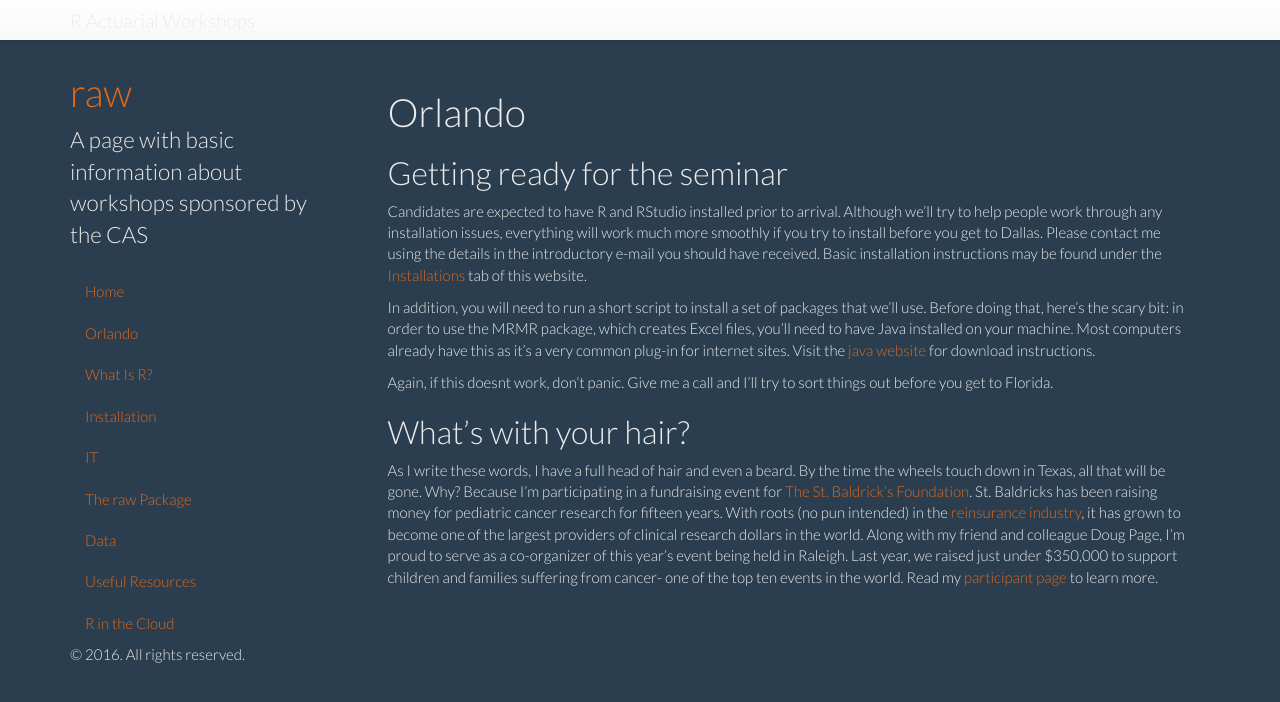
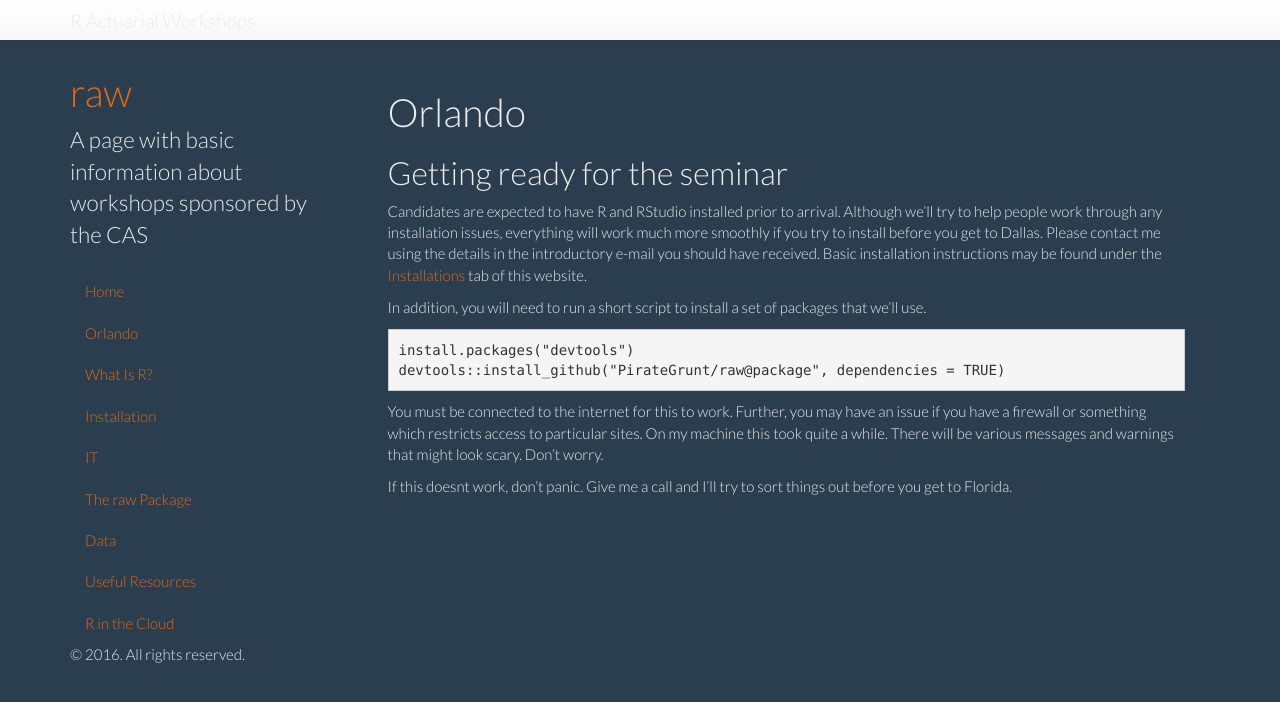
Before and after one commit to PirateGrunt/raw, a Jekyll site: the page built from Orlando.md, in a window 1280 px wide. Shown: the top 702 px of the page. Built offline with Jekyll 4.4.1, drawn with Linux system fonts in a browser that asks for light colours; nearby versions of some CDN libraries; library files that are not in the unit come from our copies.

Commit message:
Include package download instructions

````diff
--- a/Orlando.md
+++ b/Orlando.md
@@ -8,10 +8,13 @@ order: 5
 
 Candidates are expected to have R and RStudio installed prior to arrival. Although we'll try to help people work through any installation issues, everything will work much more smoothly if you try to install before you get to Dallas. Please contact me using the details in the introductory e-mail you should have received. Basic installation instructions may be found under the [Installations](../Installation) tab of this website.
 
-In addition, you will need to run a short script to install a set of packages that we'll use. Before doing that, here's the scary bit: in order to use the MRMR package, which creates Excel files, you'll need to have Java installed on your machine. Most computers already have this as it's a very common plug-in for internet sites. Visit the [java website](https://www.java.com) for download instructions.
+In addition, you will need to run a short script to install a set of packages that we'll use.
 
-Again, if this doesnt work, don't panic. Give me a call and I'll try to sort things out before you get to Florida.
+```
+install.packages("devtools")
+devtools::install_github("PirateGrunt/raw@package", dependencies = TRUE)
+```
 
-## What's with your hair?
+You must be connected to the internet for this to work. Further, you may have an issue if you have a firewall or something which restricts access to particular sites. On my machine this took quite a while. There will be various messages and warnings that might look scary. Don't worry.
 
-As I write these words, I have a full head of hair and even a beard. By the time the wheels touch down in Texas, all that will be gone. Why? Because I'm participating in a fundraising event for [The St. Baldrick's Foundation](http://www.stbaldricks.org/). St. Baldricks has been raising money for pediatric cancer research for fifteen years. With roots (no pun intended) in the [reinsurance industry](http://www.stbaldricks.org/history), it has grown to become one of the largest providers of clinical research dollars in the world. Along with my friend and colleague Doug Page, I'm proud to serve as a co-organizer of this year's event being held in Raleigh. Last year, we raised just under $350,000 to support children and families suffering from cancer- one of the top ten events in the world. Read my [participant page](https://www.stbaldricks.org/participants/mypage/738777/2015) to learn more.
+If this doesnt work, don't panic. Give me a call and I'll try to sort things out before you get to Florida.
````
